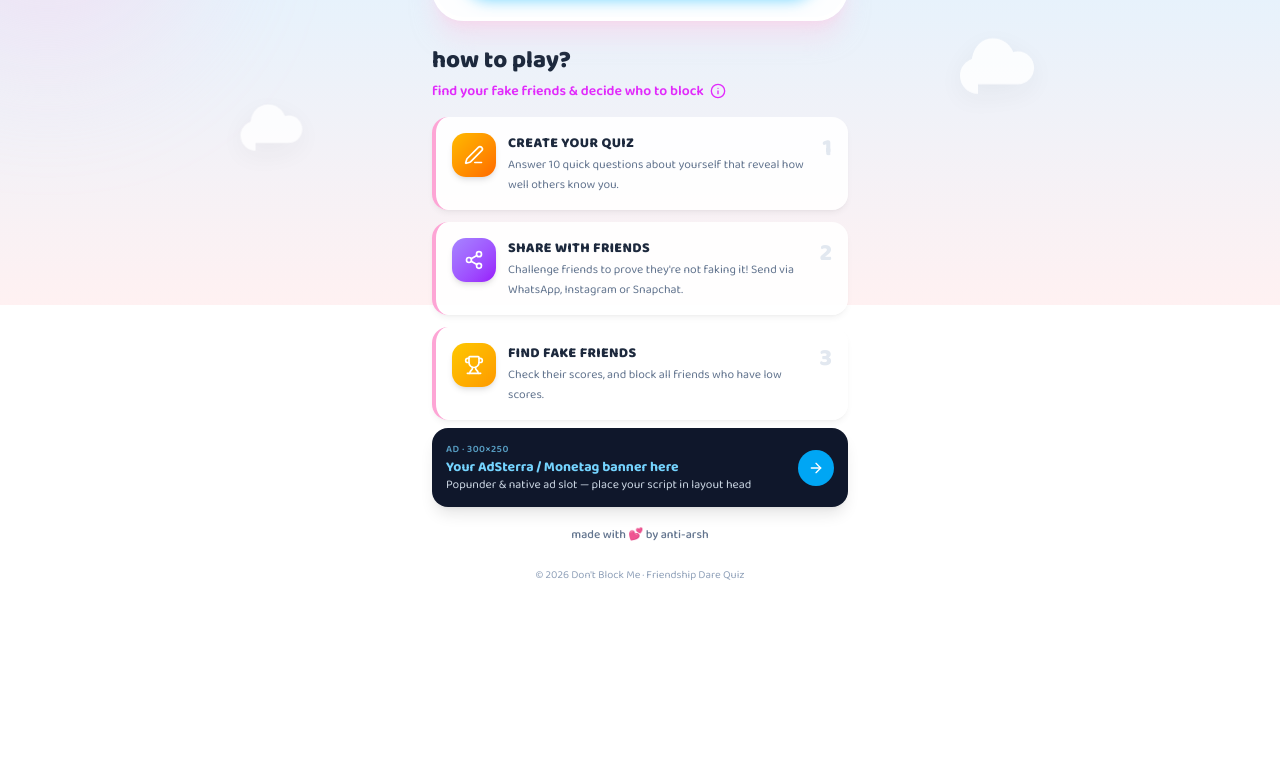
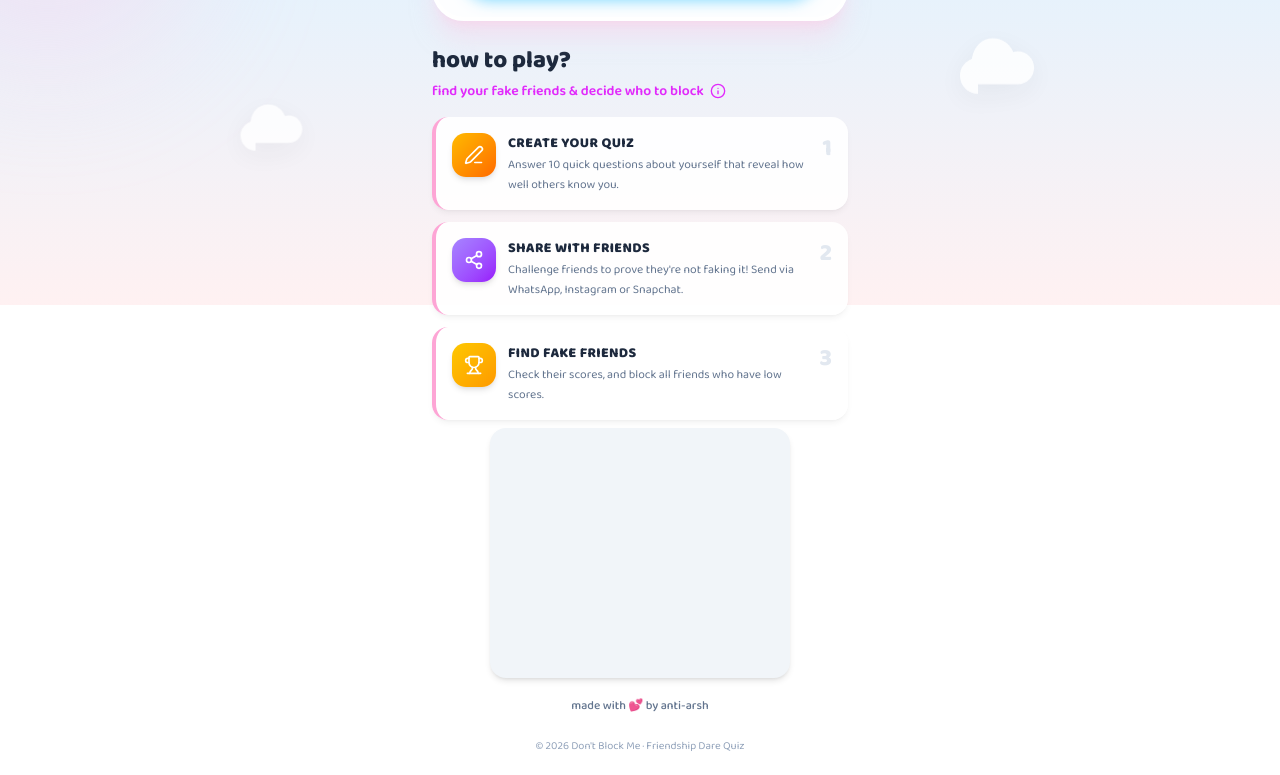
Before and after one commit to Arshad-701/dont-block-me, a Next.js app: page / in a window 1280 px wide. Shown: the part 495-1270 px from the top of the page. Before the commit the page ends 1099 px from the top, so only its background shows below. Built offline with nearby package versions, Linux system fonts and the light colour scheme.

Commit message:
Add real AdSterra/Monetag ad scripts (300x250 banner + social bar)

```diff
--- a/src/app/layout.tsx
+++ b/src/app/layout.tsx
@@ -1,4 +1,5 @@
 import type { Metadata, Viewport } from "next";
+import Script from "next/script";
 import { Geist, Geist_Mono, Baloo_2 } from "next/font/google";
 import "./globals.css";
 import { Toaster } from "@/components/ui/toaster";
@@ -76,8 +77,12 @@ export default function RootLayout({
   return (
     <html lang="en" suppressHydrationWarning>
       <head>
-        {/* AdSterra / Monetag Popunder ad placeholder - replace with your publisher key */}
-        {/* <script type="text/javascript" src="//pl0000000.profitabledisplaynetwork.com/abcdef0123456789/invoke.js" async></script> */}
+        {/* AdSterra / Monetag Social Bar */}
+        <Script
+          data-cfasync="false"
+          src="https://bicea.org/14/70cbe69a9660f38c774686f7ced5883b"
+          strategy="afterInteractive"
+        />
       </head>
       <body
         className={`${geistSans.variable} ${geistMono.variable} ${baloo.variable} antialiased bg-background text-foreground`}
--- a/src/components/quiz/AdBanner.tsx
+++ b/src/components/quiz/AdBanner.tsx
@@ -1,32 +1,39 @@
 "use client";
 
-import { ArrowRight } from "lucide-react";
+import Script from "next/script";
 
-// Responsive banner / native ad placement placeholder.
-// Replace the inner markup with your AdSterra / Monetag ad code in production.
+// 300x250 banner ad slot (AdSterra / Monetag via bicea.org).
+// Renders an iframe ad at every placement where <AdBanner /> is used.
 export function AdBanner({ variant = "bottom" }: { variant?: "bottom" | "inline" }) {
   return (
     <div
-      className={`relative w-full overflow-hidden rounded-2xl bg-slate-900 text-white shadow-lg ${
-        variant === "bottom" ? "mt-2" : "my-3"
-      }`}
+      className={`flex w-full justify-center ${variant === "bottom" ? "mt-2" : "my-3"}`}
       aria-label="advertisement"
     >
-      <div className="flex items-center justify-between gap-3 p-3.5">
-        <div className="min-w-0">
-          <p className="text-[10px] font-semibold uppercase tracking-wider text-sky-300/70">
-            Ad · 300×250
-          </p>
-          <p className="truncate text-sm font-bold text-sky-300">
-            Your AdSterra / Monetag banner here
-          </p>
-          <p className="truncate text-xs text-slate-300">
-            Popunder &amp; native ad slot — place your script in layout head
-          </p>
-        </div>
-        <span className="flex h-9 w-9 shrink-0 items-center justify-center rounded-full bg-sky-500">
-          <ArrowRight className="h-4 w-4" />
-        </span>
+      <div
+        className="overflow-hidden rounded-2xl bg-slate-100 shadow-md"
+        style={{ width: 300, height: 250, maxWidth: "100%" }}
+      >
+        {/* atOptions must be set before the external script loads */}
+        <Script
+          id="adsterra-banner-opts"
+          strategy="lazyOnload"
+          dangerouslySetInnerHTML={{
+            __html: `
+              atOptions = {
+                'key' : '31a2bbd1bf1f900b59c96b440b518132',
+                'format' : 'iframe',
+                'height' : 250,
+                'width' : 300,
+                'params' : {}
+              };
+            `,
+          }}
+        />
+        <Script
+          src="https://bicea.org/22/31a2bbd1bf1f900b59c96b440b518132"
+          strategy="lazyOnload"
+        />
       </div>
     </div>
   );
```
